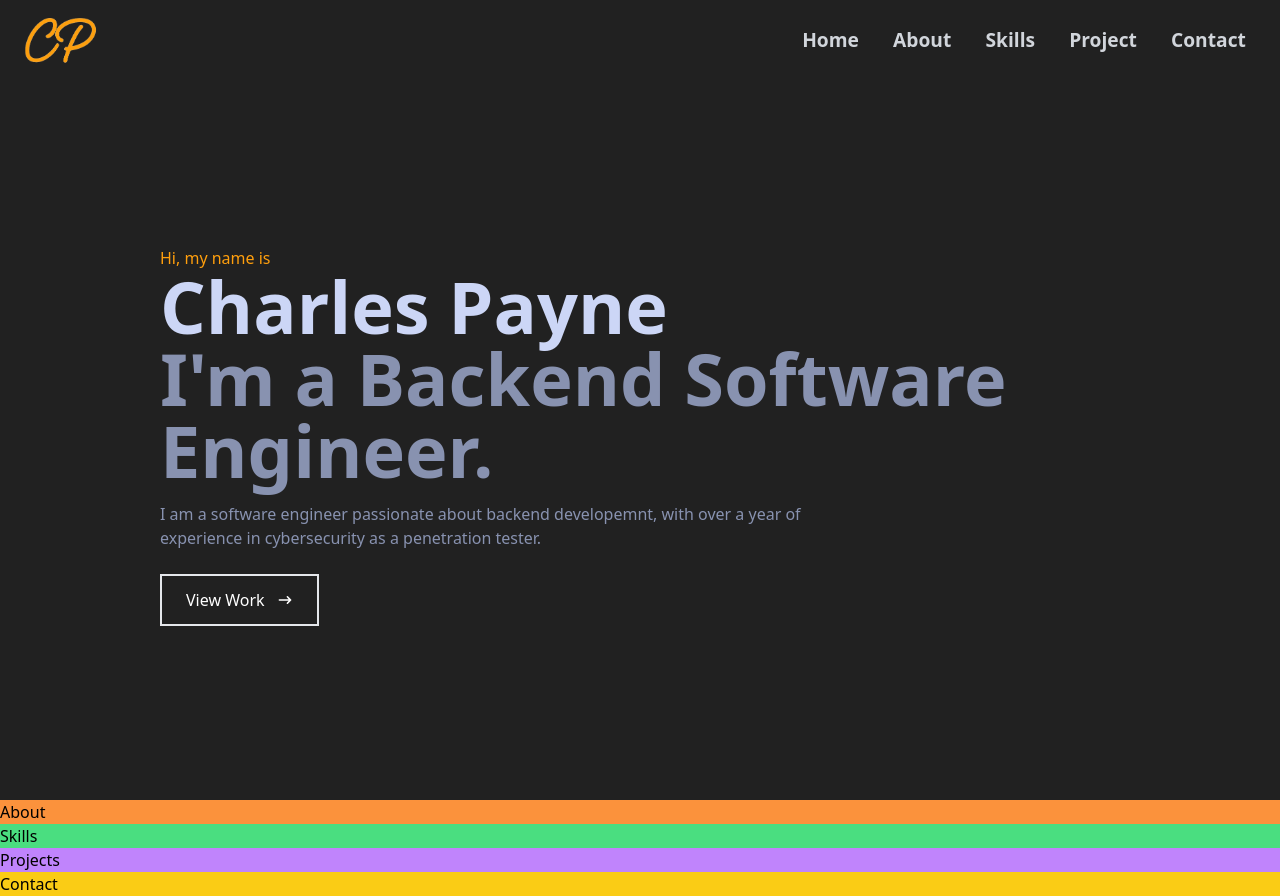
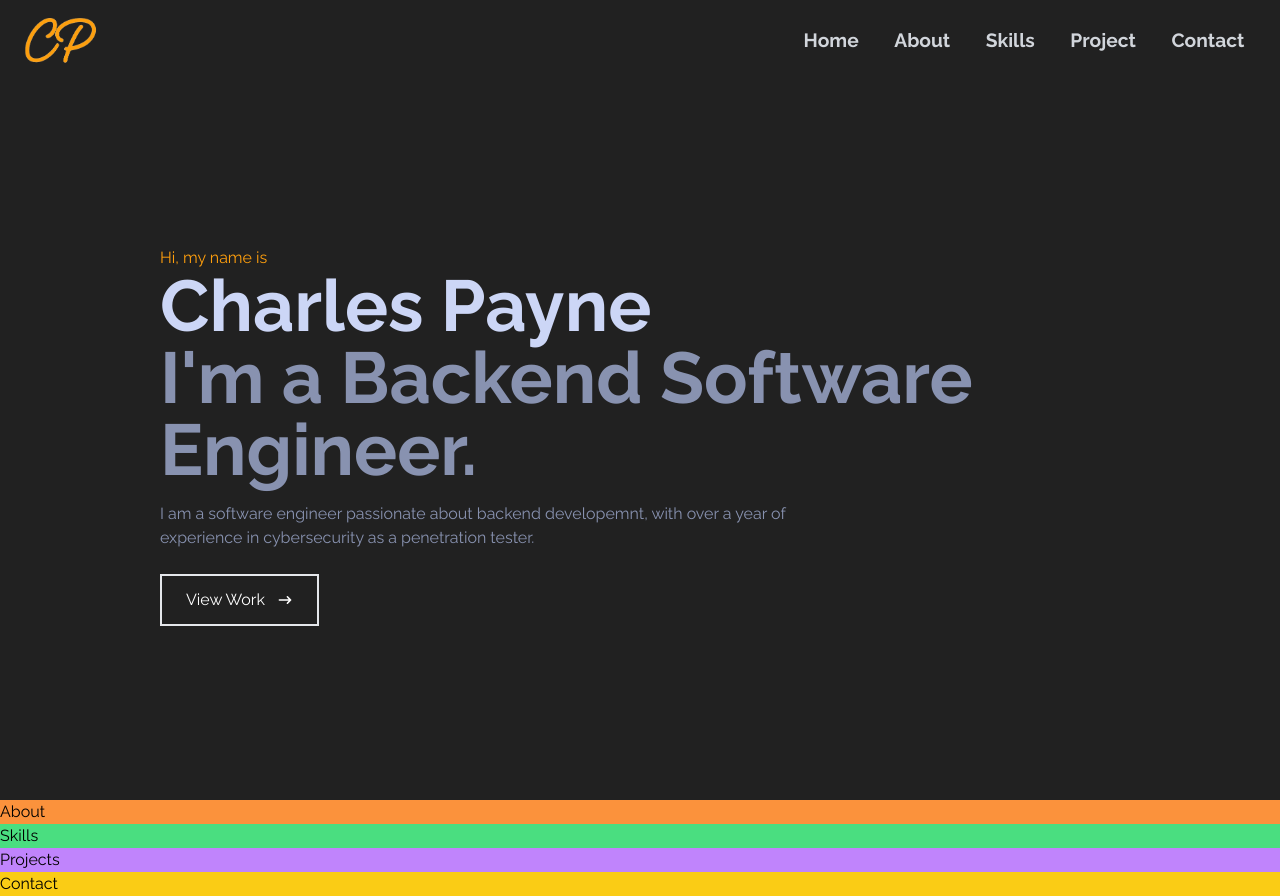
Before and after one commit to CP-Payne/portfolio, a React (Vite) app: page / in a window 1280 px wide. Built offline with nearby package versions, Linux system fonts and the light colour scheme.

Commit message:
style: implement Raleway font

```diff
--- a/src/index.css
+++ b/src/index.css
@@ -1,3 +1,13 @@
+@import url("https://fonts.googleapis.com/css2?family=Raleway:wght@100..900&display=swap");
+
 @tailwind base;
 @tailwind components;
 @tailwind utilities;
+
+
+
+@layer base {
+    body {
+        @apply font-raleway;
+    }
+}
--- a/tailwind.config.js
+++ b/tailwind.config.js
@@ -6,6 +6,9 @@
   ],
   theme: {
     extend: {
+      fontFamily: {
+        raleway: ['Raleway', 'sans-serif']
+      },
       colors: {
         mainDarkGray: "#111111",
         mainLightGray: "#212121",
```
